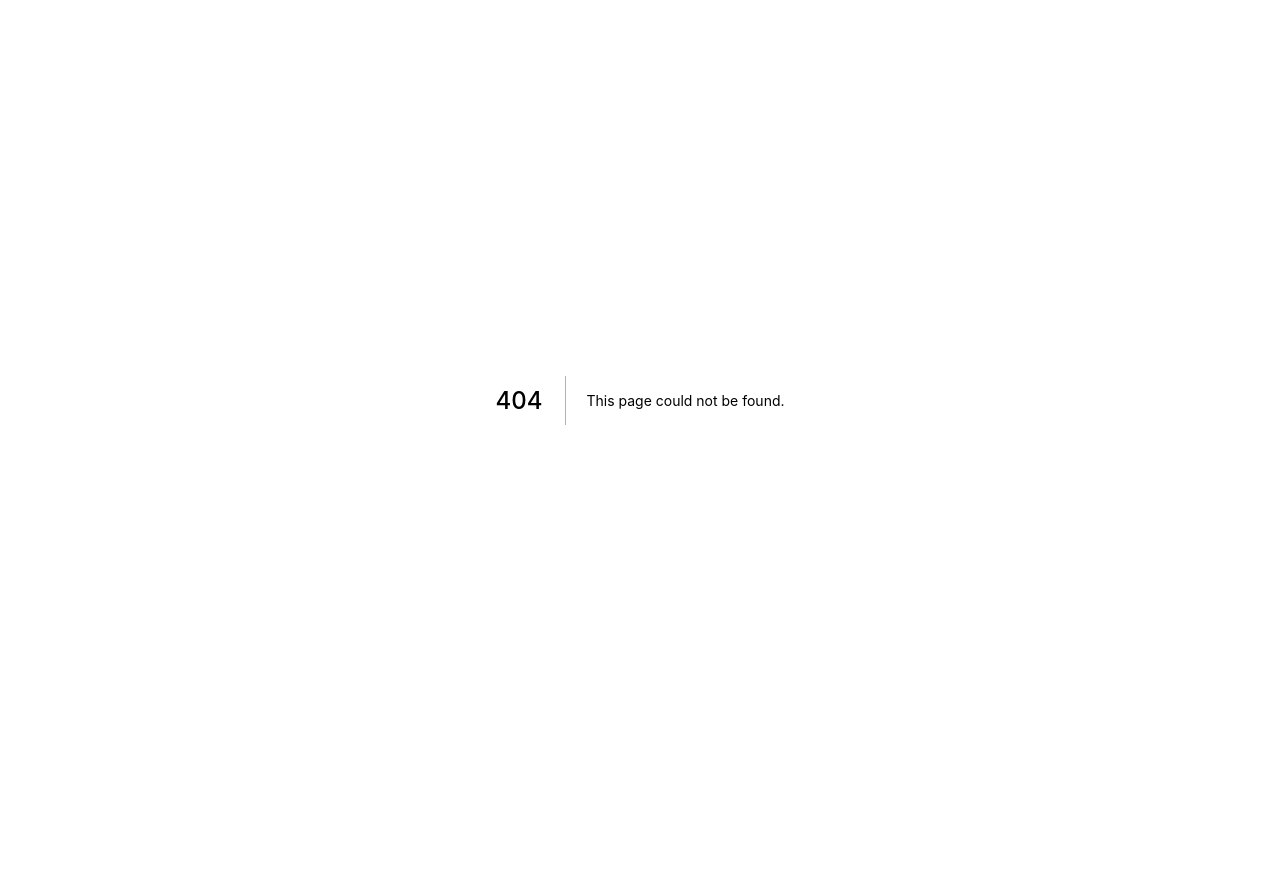
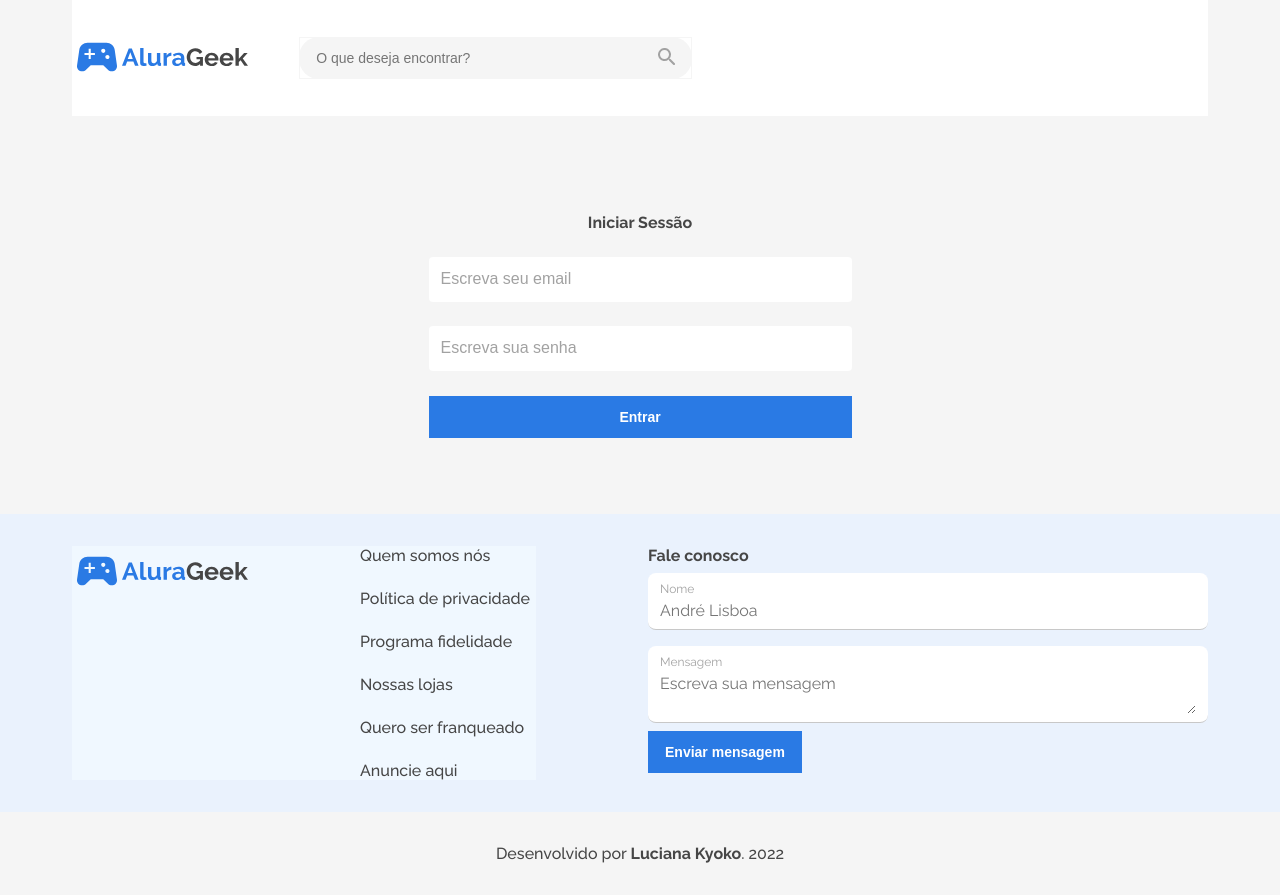
Before and after one commit to lucianakyoko/alura-challenges, a Next.js app in the folder frontend/: page /login in a window 1280 px wide. Before the commit this address had no page. Before the commit the page ends 800 px from the top, so only its background shows below. Built offline with nearby package versions, Linux system fonts and the light colour scheme.

Commit message:
feat(frontend/screens): create LoginScreen component

```diff
--- /dev/null
+++ b/frontend/pages/login.jsx
@@ -0,0 +1,3 @@
+import { LoginScreen } from "../src/screens/LoginScreen";
+
+export default LoginScreen;
--- /dev/null
+++ b/frontend/src/screens/LoginScreen/index.jsx
@@ -0,0 +1,37 @@
+import { Header } from '../../components/Header';
+import { Footer } from '../../components/Footer';
+import { Button } from '../../components/Button';
+
+import {
+  LoginScreenContainer,
+  LoginFormWrapper,
+  LoginInput,
+} from './style';
+
+export function LoginScreen() {
+  return(
+    <LoginScreenContainer>
+      <Header btnShow={false} />
+
+      <LoginFormWrapper>
+        <h3>Iniciar Sessão</h3>
+        <form action="">
+          <LoginInput type="text" placeholder='Escreva seu email' />
+          <LoginInput type="password" placeholder='Escreva sua senha' />
+        </form>
+
+        <span>
+          <Button
+            size={'100%'}
+            showBtn
+            href='/produtos'
+            title='Entrar'
+            btnStyle='primary'
+          />
+        </span>
+      </LoginFormWrapper>
+
+      <Footer />
+    </LoginScreenContainer>
+  );
+}
--- /dev/null
+++ b/frontend/src/screens/LoginScreen/style.js
@@ -0,0 +1,79 @@
+import styled from 'styled-components';
+import { colors } from '../../styles/colors';
+
+export const LoginScreenContainer = styled.div`
+  background-color: ${colors.primary.black05};
+`;
+
+export const LoginFormWrapper = styled.div`
+  width: 100%;
+  margin: auto;
+  padding: 9.7rem 0 7.6rem 0;
+
+  display: flex;
+  flex-direction: column;
+  align-items: center;
+  gap: 1.6rem;
+
+  h3 {
+    color: ${colors.primary.black100};
+    font-size: 1.6rem;
+    font-weight: 700;
+    line-height: 1.9rem;
+    text-align: center;
+  }
+
+  form {
+    display: flex;
+    flex-direction: column;
+    gap: 1.6rem;
+  }
+
+  span {
+    width: 27.5rem;
+  }
+
+  @media screen and (min-width: 1130px) {
+    gap: 2.45rem;
+
+    form {
+      gap: 2.45rem;
+    }
+    span {
+      width: 42.3rem;
+    }
+  }
+`;
+
+export const LoginInput = styled.input`
+  width: 27.5rem;
+  padding: 1.2rem;
+
+  border: none;
+  border-bottom: 1px solid transparent;
+  border-radius: .4rem;
+
+  color: ${colors.primary.black100};
+  font-size: 1.6rem;
+  font-weight: 400;
+  line-height: 2rem;
+
+  transition: all .4s ease;
+  &:hover {
+    cursor: text;
+    border-bottom: 1px solid ${colors.primary.black30};
+  }
+
+  &::placeholder {
+    color: ${colors.primary.black50};
+  }
+
+  &:focus {
+    outline: none;
+    border-bottom: 1px solid ${colors.primary.black30};
+  }
+
+  @media screen and (min-width: 1130px) {
+    width: 42.3rem;
+  }
+`;
```
